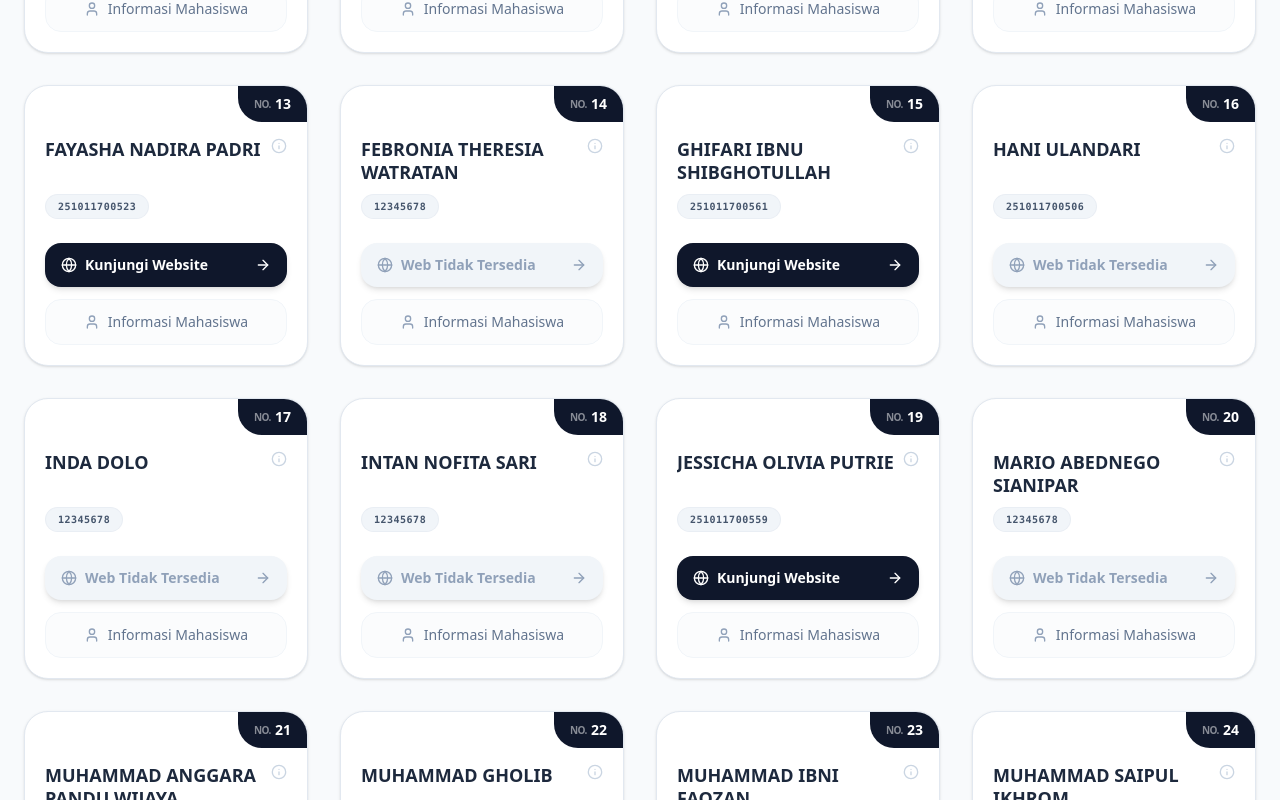
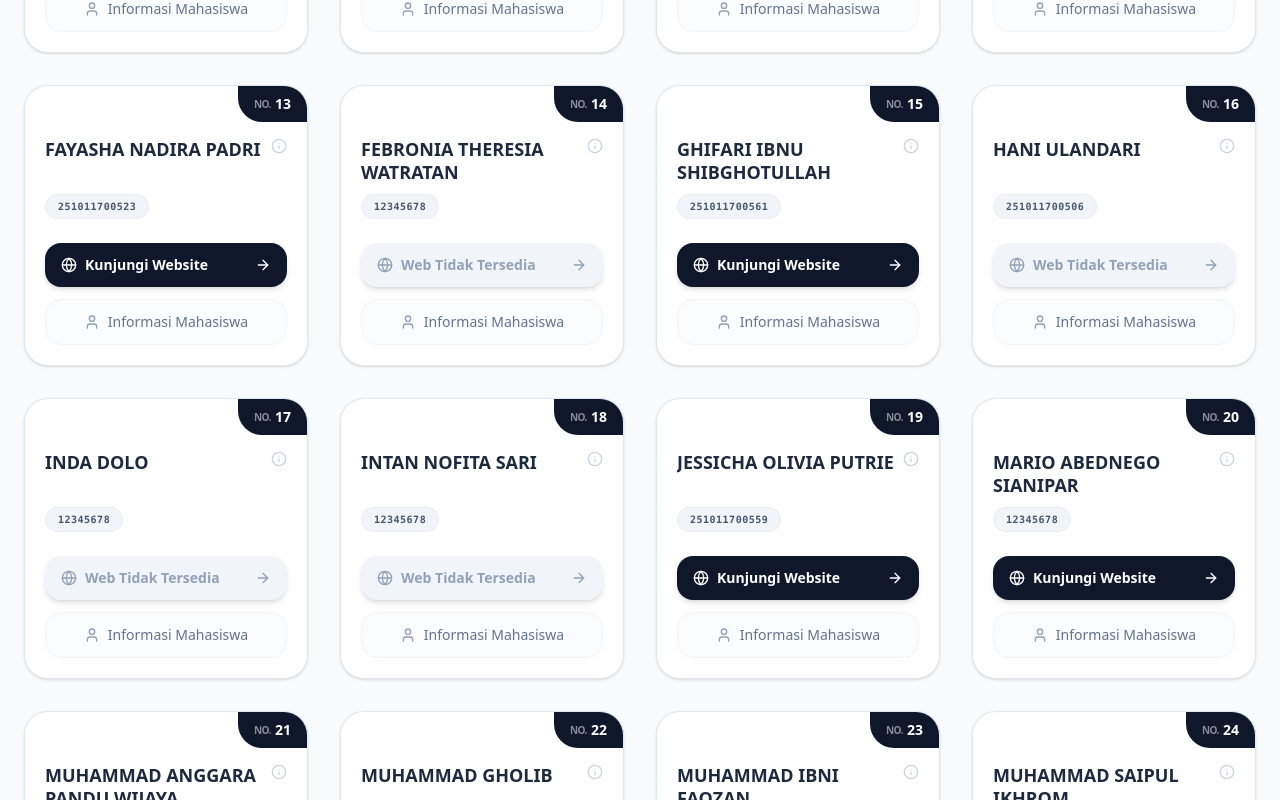
Before and after one commit to SaipullIkhrom/Pengumpulan-Portfolio, a Next.js app: page / in a window 1280 px wide. Shown: the part 1513-2313 px from the top of the page. Built offline with nearby package versions, Linux system fonts and the light colour scheme.

Commit message:
update website

```diff
--- a/src/data/mahasiswa.ts
+++ b/src/data/mahasiswa.ts
@@ -119,7 +119,7 @@ export const daftarMahasiswa: Mahasiswa[] = [
     id: 20,
     nama: "MARIO ABEDNEGO SIANIPAR",
     nim: "12345678",
-    urlWebsite: "https://example.com/PORTFOLIO20",
+    urlWebsite: "https://mariorio6767.github.io/TUGAS-UAS-/",
   },
   {
     id: 21,
```
